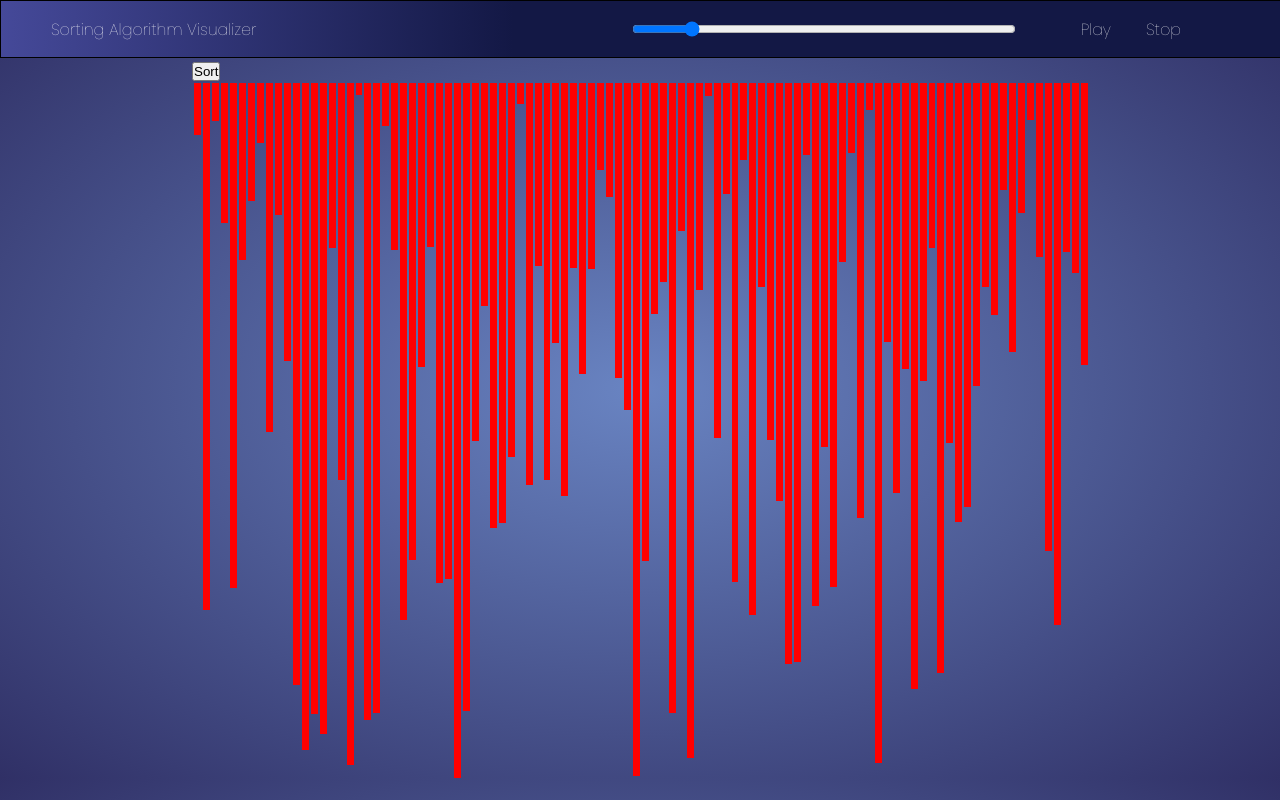
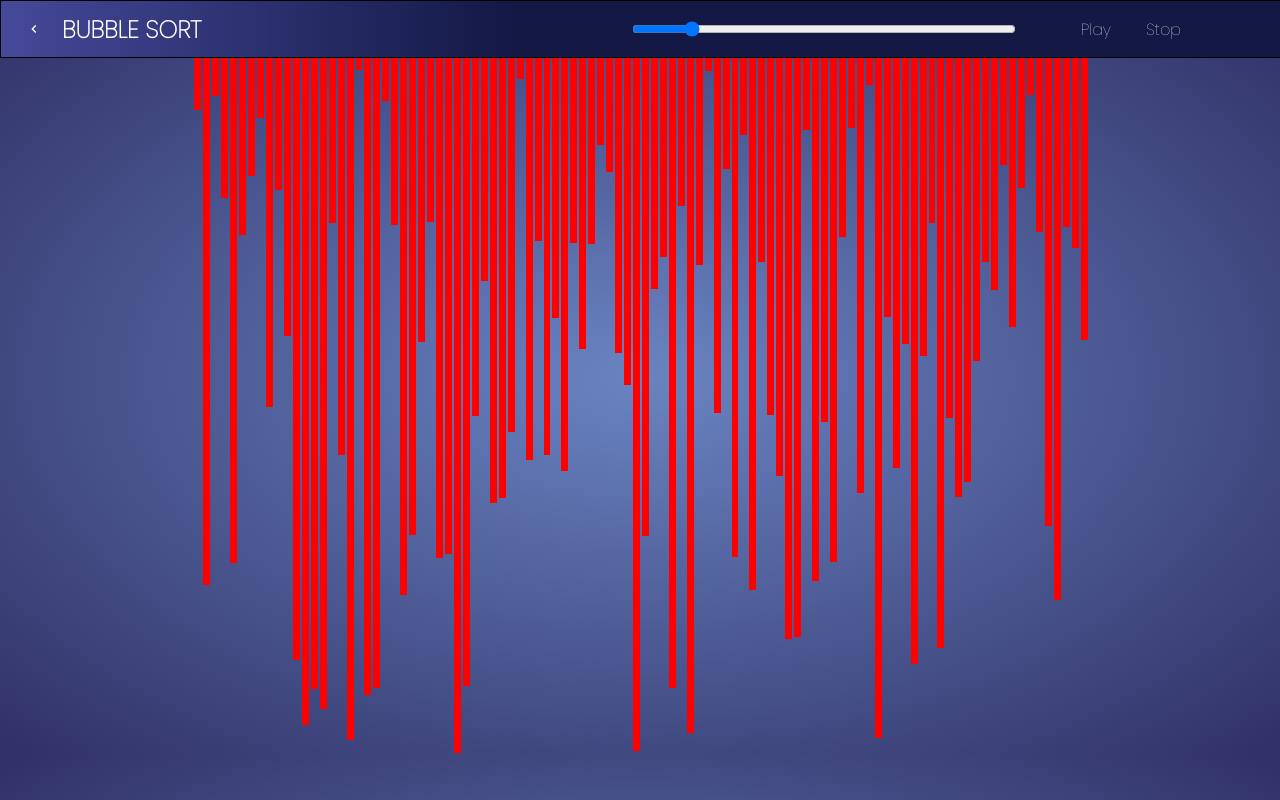
Before and after one commit to blin007/sorting-algorithm-visualizer, a React (Create React App) app: page /bubble in a window 1280 px wide. Built offline with nearby package versions, Linux system fonts and the light colour scheme.

Commit message:
9/3 reorganization, changed header sort

```diff
--- a/package.json
+++ b/package.json
@@ -9,6 +9,7 @@
     "framer-motion": "^7.2.1",
     "react": "^18.2.0",
     "react-dom": "^18.2.0",
+    "react-icons": "^4.4.0",
     "react-router-dom": "^6.3.0",
     "react-scripts": "5.0.1",
     "web-vitals": "^2.1.4"
--- a/src/components/HeaderSort.js
+++ b/src/components/HeaderSort.js
@@ -1,15 +1,11 @@
 import React, { useState } from 'react'
 import '../styles/Header.css'
 import { motion } from 'framer-motion'
-import { Link } from 'react-router-dom'
-import Bars from '../pages/MergeSort/components/Bars'
+import { Link, useParams } from 'react-router-dom'
+import { MdNavigateBefore } from "react-icons/md";
 
-const HeaderSort = ({ headerVariants, setBarSize, sortingInProgress, setSortingInProgress }) => {
-
-    const play = () => {
-        setSortingInProgress(true);
-        Bars.sort();
-    }
+const HeaderSort = ({ headerVariants, setBarSize, sortingInProgress, setSortingInProgress, play }) => {
+    const params = useParams();
 
     const stop = () => {
         setSortingInProgress(false);
@@ -18,24 +14,25 @@ const HeaderSort = ({ headerVariants, setBarSize, sortingInProgress, setSortingI
     const handleInput = (e) => {
         // console.log('e: ', e);
         setBarSize(Number(e.target.value))
-        // console.log("sorting algorithm from path param: ", params.sortingAlgorithm)
+        console.log("sorting algorithm from path param: ", params.sortingAlgorithm)
     }
 
   return (
     <>
         <div className="header">
             <Link to="/" className="header_link">
-                <div className="header_title">
-                        <motion.span
-                            className="header_titleName"
-                            variants={headerVariants}
-                            whileHover={headerVariants.hover}
-                            whileTap={headerVariants.tap}
-                        >
-                            Sorting Algorithm Visualizer
-                        </motion.span>
-                </div>
+                <motion.div
+                    className="header_nav_back"
+                    variants={headerVariants}
+                    whileHover={headerVariants.hover}
+                    whileTap={headerVariants.tap}
+                >
+                    <MdNavigateBefore />
+                </motion.div>
             </Link>
+            <div className="sort_title">
+                <h2>{params.sortingAlgorithm.toUpperCase()} SORT</h2>
+            </div>
 
             <div className="header_sort_nav">
                 <input
@@ -57,7 +54,7 @@ const HeaderSort = ({ headerVariants, setBarSize, sortingInProgress, setSortingI
                             pointerEvents: sortingInProgress ? "none" : "auto",
                             color: sortingInProgress ? "gray" : "white",
                         }}
-                        onClick={() => play()}
+                        onClick={play}
                     >
                         Play
                     </motion.span>
--- a/src/pages/MergeSort/Merge.js
+++ b/src/pages/MergeSort/Merge.js
@@ -1,22 +1,96 @@
 import React, { useState, useEffect }  from 'react'
 import './style/Merge.css'
-import { motion } from 'framer-motion'
 import { useParams } from 'react-router-dom'
 
+import randomRange from '../../utility/randomRange'
+import mSort from '../../sorting/mergeSort'
 import Bars from './components/Bars'
 import HeaderSort from '../../components/HeaderSort'
 
 const Merge = ({ headerVariants }) => {
     let params = useParams();
+    const [bars, setBars] = useState([])
     const [barSize, setBarSize] = useState(100);
     const [sortingAlgorithm, setSortingAlgorithm] = useState("");
-
     const [sortingInProgress, setSortingInProgress] = useState(false);
+    // const [sortingComplete, setSortingComplete] = useState(false);
 
     useEffect(() => {
         setSortingAlgorithm(params.sortingAlgorithm);
         //eslint-disable-next-line
     }, [])
+
+    //randomize bars each time size of arrays change
+    useEffect(() => {
+        setBars(Array.from({length: barSize}, () => randomRange(700)));
+    }, [barSize])
+
+    const play = () => {
+        console.log("hello from parent")
+        const visuals = mSort(bars)
+
+        // console.log("bars after: ", visuals);
+
+        // get the bars from the DOM
+        const barsArr = document.getElementsByClassName("bar")
+        // console.log("bars: ", barsArr)
+        let prevIndex1 = null;
+        let prevIndex2 = null;
+
+        //loop through the visualization array
+        visuals.forEach((item, i) => {
+          const colorChange = i % 2 === 0
+          // For every first bar, change the color
+          if (colorChange){
+            //if there was no previous index for the visuals
+            if (prevIndex1 === null || prevIndex2 === null){
+              const [index1, index2] = item
+              // console.log("i in colorchange:", i)
+              // console.log("item: ", item);
+              // console.log("index1: ", index1)
+              // console.log("index2: ", index2)
+              const barInit1 = barsArr[index1].style
+              const barInit2 = barsArr[index2].style
+
+              //change color to green for the bars that are being currently swapped in the merge sort
+              setTimeout(() => {
+                barInit1.backgroundColor = "#6eff7c"
+                barInit2.backgroundColor = "#6eff7c"
+              }, i * 15 )
+
+              //save indices to change color to show completion
+              prevIndex1 = index1;
+              prevIndex2 = index2;
+            }
+            else {
+              console.log("prevIndex1: ", prevIndex1);
+              console.log("prevIndex2: ", prevIndex2)
+              const prevInit1 = barsArr[prevIndex1].style
+              const prevInit2 = barsArr[prevIndex2].style
+
+              //revert colors back
+              setTimeout(() => {
+                prevInit1.backgroundColor = "#cf76cd"
+                prevInit2.backgroundColor = "#cf76cd"
+              }, i * 15 )
+              prevIndex1 = null;
+              prevIndex2 = null;
+            }
+
+          }
+          // For every other bar change the height to imitate swapping
+          else {
+            console.log("i not colorchange: ", i)
+            const [index, height] = item
+            const barI = barsArr[index].style
+            setTimeout(() => {
+              barI.height = `${height}px`
+            }, i * 15)
+
+          }
+        })
+        // setSortingComplete(true);
+    }
 
   return (
     <>
@@ -25,13 +99,16 @@ const Merge = ({ headerVariants }) => {
             setBarSize={setBarSize}
             sortingInProgress={sortingInProgress}
             setSortingInProgress={setSortingInProgress}
+            play = {play}
         />
 
         <Bars
+            bars={bars}
             size={barSize}
             sortingAlgo={sortingAlgorithm}
             setSortingInProgress={setSortingInProgress}
             sortingInProgress = {sortingInProgress}
+
         />
 
     </>
--- a/src/pages/MergeSort/components/Bars.js
+++ b/src/pages/MergeSort/components/Bars.js
@@ -1,97 +1,15 @@
 import React, { useState, useEffect } from 'react'
-import randomRange from '../../../utility/randomRange'
 import "../../../styles/Bars.css"
-import mSort from '../../../sorting/mergeSort';
 
-const Bars = ({ size, sortingAlgo, setSortingInProgress, sortingInProgress }) => {
-    const [bars, setBars] = useState([]);
-    const [sortingComplete, setSortingComplete] = useState(false);
-
-    //randomize bars each time size of arrays change
-    useEffect(() => {
-        setBars(Array.from({length: size}, () => randomRange(700)));
-    }, [size])
-
-    useEffect(() => {
-
-    }, )
-
-    const sort = () => {
-        const visuals = mSort(bars)
-
-        // console.log("bars after: ", visuals);
-
-        // get the bars from the DOM
-        const barsArr = document.getElementsByClassName("bar")
-        console.log("bars: ", barsArr)
-        let prevIndex1 = null;
-        let prevIndex2 = null;
-
-        //loop through the visualization array
-        visuals.forEach((item, i) => {
-          const colorChange = i % 2 === 0
-          // For every first bar, change the color
-          if (colorChange){
-            //if there was no previous index for the visuals
-            if (prevIndex1 === null || prevIndex2 === null){
-              const [index1, index2] = item
-              // console.log("i in colorchange:", i)
-              // console.log("item: ", item);
-              // console.log("index1: ", index1)
-              // console.log("index2: ", index2)
-              const barInit1 = barsArr[index1].style
-              const barInit2 = barsArr[index2].style
-
-              //change color to green for the bars that are being currently swapped in the merge sort
-              setTimeout(() => {
-                barInit1.backgroundColor = "#6eff7c"
-                barInit2.backgroundColor = "#6eff7c"
-              }, i * 15 )
-
-              //save indices to change color to show swap
-              prevIndex1 = index1;
-              prevIndex2 = index2;
-            }
-            else {
-              console.log("prevIndex1: ", prevIndex1);
-              console.log("prevIndex2: ", prevIndex2)
-              const prevInit1 = barsArr[prevIndex1].style
-              const prevInit2 = barsArr[prevIndex2].style
-
-              //revert colors back
-              setTimeout(() => {
-                prevInit1.backgroundColor = "#cf76cd"
-                prevInit2.backgroundColor = "#cf76cd"
-              }, i * 15 )
-              prevIndex1 = null;
-              prevIndex2 = null;
-            }
-
-          }
-          // For every other bar change the height to imitate swapping
-          else {
-            console.log("i not colorchange: ", i)
-            const [index, height] = item
-            const barI = barsArr[index].style
-            setTimeout(() => {
-              barI.height = `${height}px`
-            }, i * 15)
-
-          }
-        })
-        setSortingComplete(true);
-    }
+const Bars = ({ bars, size, sortingAlgo, setSortingInProgress, sortingInProgress }) => {
 
   return (
     <div className="bars">
-        <button onClick={(e) => sort(e)}>Sort</button>
         <div className="bars_container">
           {bars.map((item, i) => (
             <div className="bar" key={i} style={{
               height: item,
-              //item.height,
               backgroundColor: "red",
-              //item.sorted ? "green" : "red",
             }} />
           ))}
         </div>
@@ -99,4 +17,6 @@ const Bars = ({ size, sortingAlgo, setSortingInProgress, sortingInProgress }) =>
   )
 }
 
+
+
 export default Bars
--- a/src/styles/Header.css
+++ b/src/styles/Header.css
@@ -1,5 +1,4 @@
 .header {
-    /* position: sticky; */
     flex: 0 1 auto;
     display: flex;
     align-items: center;
@@ -21,14 +20,12 @@
     align-items: center;
     justify-content: space-around;
     color: white;
-    margin-left: 10px;
+    margin-left: 5px;
     margin-right: 10px;
-    width: 100%;
 }
 
 .header_titleName {
     margin-left: 20px;
-    /* width: 100%; */
     border-radius: 12px;
     padding: 4px 10px 4px 10px;
 }
@@ -53,3 +50,19 @@
     border-radius: 12px;
     padding: 4px 10px 4px 10px;
 }
+
+/* Header Sort Title */
+.header_nav_back {
+    display: flex;
+    align-items: center;
+    color: white;
+    border-radius: 8px;
+    padding: 5px;
+    margin-left: 20px;
+    margin-right: 5px;
+}
+
+.sort_title {
+    color: white;
+    margin-left: 10px;
+}
```
Also changed, not shown: 1 other file (tests, documents, lock files or other folders).
